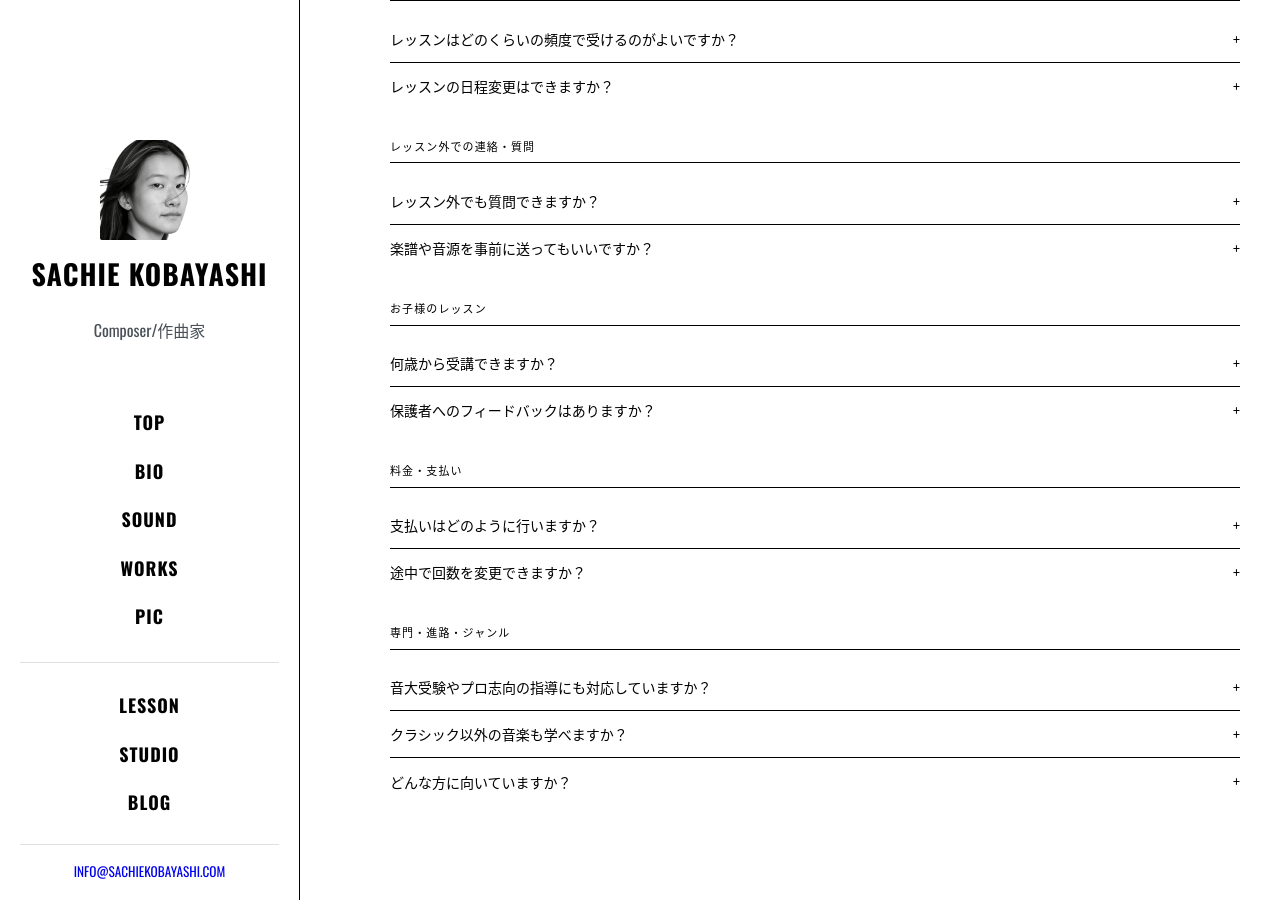
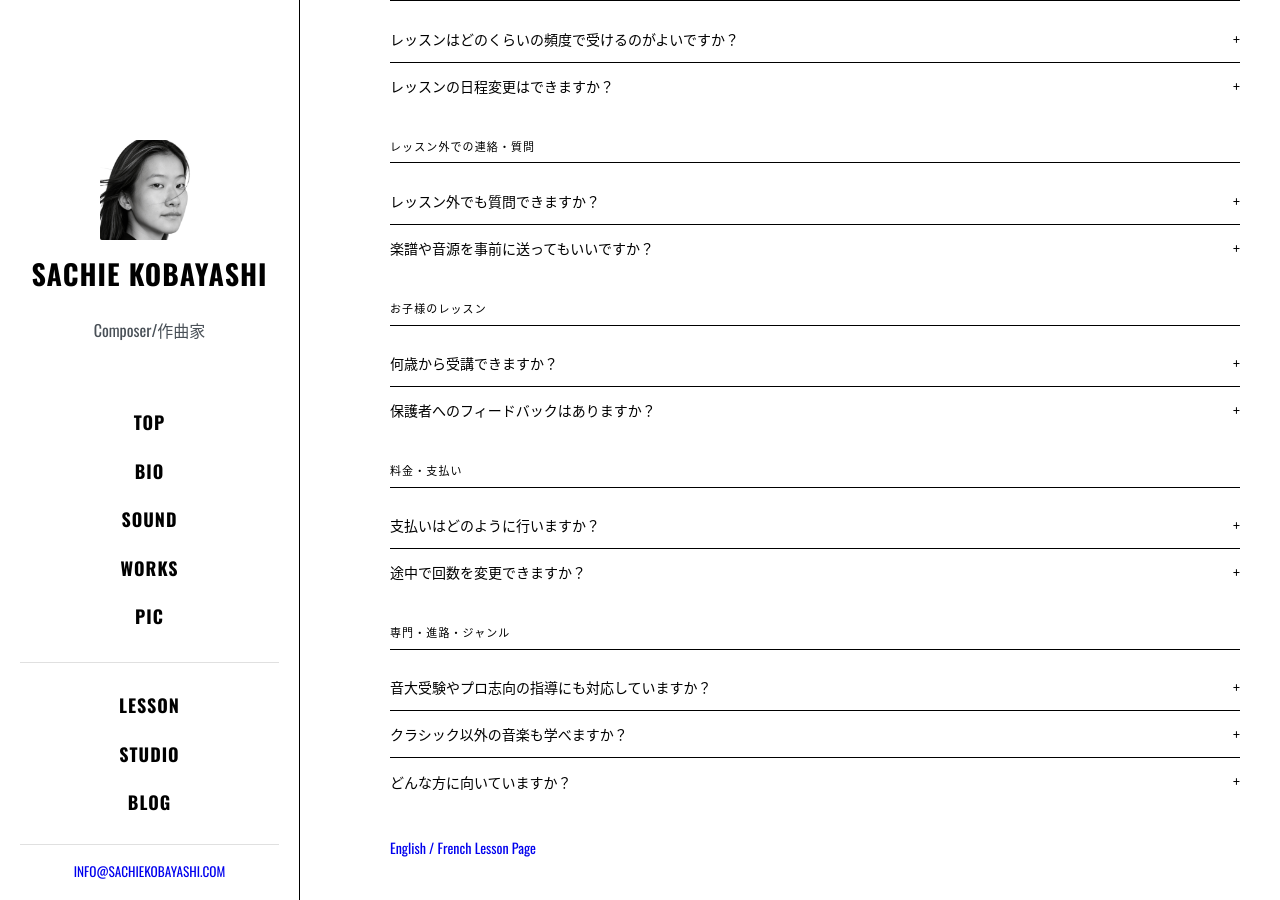
Before and after one commit to kbys88/kbys88.github.io, a Jekyll site: the page built from teach.html, in a window 1280 px wide and 900 px high, scrolled down 3447 px. Built offline with Jekyll 4.4.1, drawn with Linux system fonts in a browser that asks for light colours; nearby versions of some CDN libraries; some web fonts are replaced.

Commit message:
Update teach.html

```diff
--- a/teach.html
+++ b/teach.html
@@ -496,3 +496,5 @@ function toggleQa(btn) {
   if (!isOpen) item.classList.add('open');
 }
 </script>
+
+<a href="/lesson_fr/">English / French Lesson Page</a>
```
